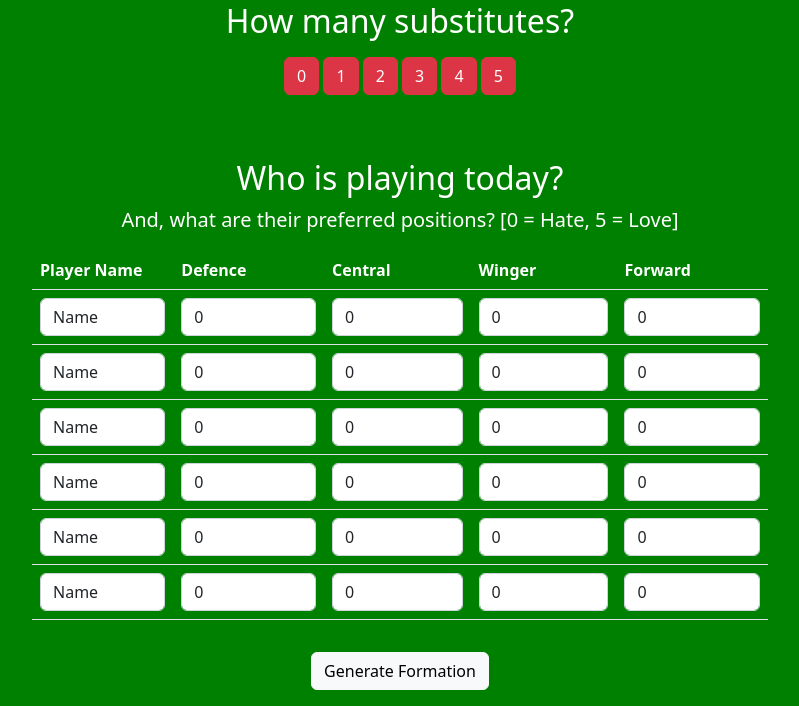
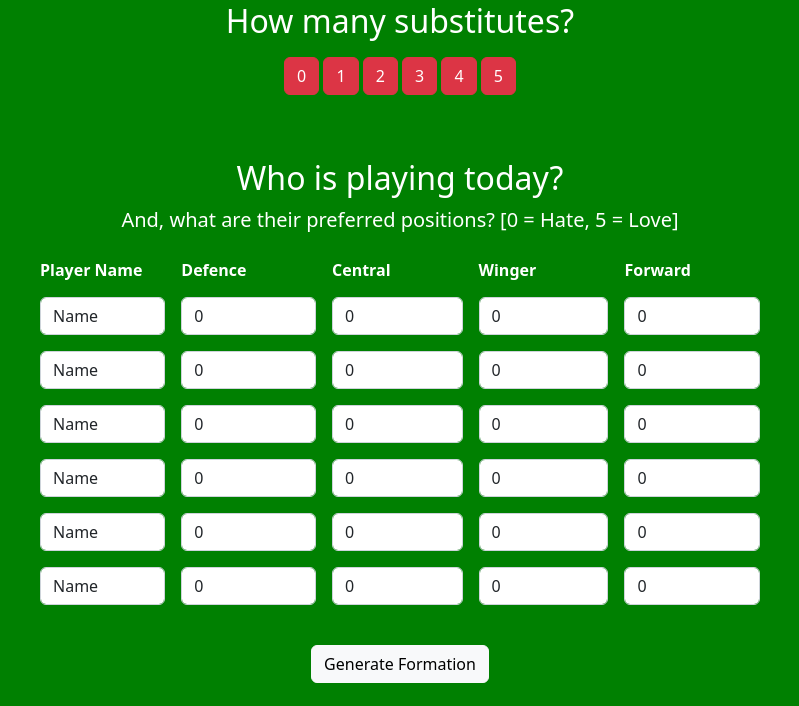
Before and after one commit to superresolusian/auto_pete, a Flask app: page / in a window 1280 px wide. Shown: the part 708-1414 px from the top of the page, without its empty margins (240-1039 px from the left). After the commit the page ends 1391 px from the top, so only its background shows below. Run offline with Flask 2, Linux system fonts and the light colour scheme.

Commit message:
Borderless player preferences form

```diff
--- a/app/templates/players_form.html
+++ b/app/templates/players_form.html
@@ -4,7 +4,7 @@
     <h2>Who is playing today?</h2>
     <p class="lead">And, what are their preferred positions? [0 = Hate, 5 = Love]</p>
 
-    <table class="table">
+    <table class="table table-borderless">
         <thead>
         <tr>
             <th>Player Name</th>
```
